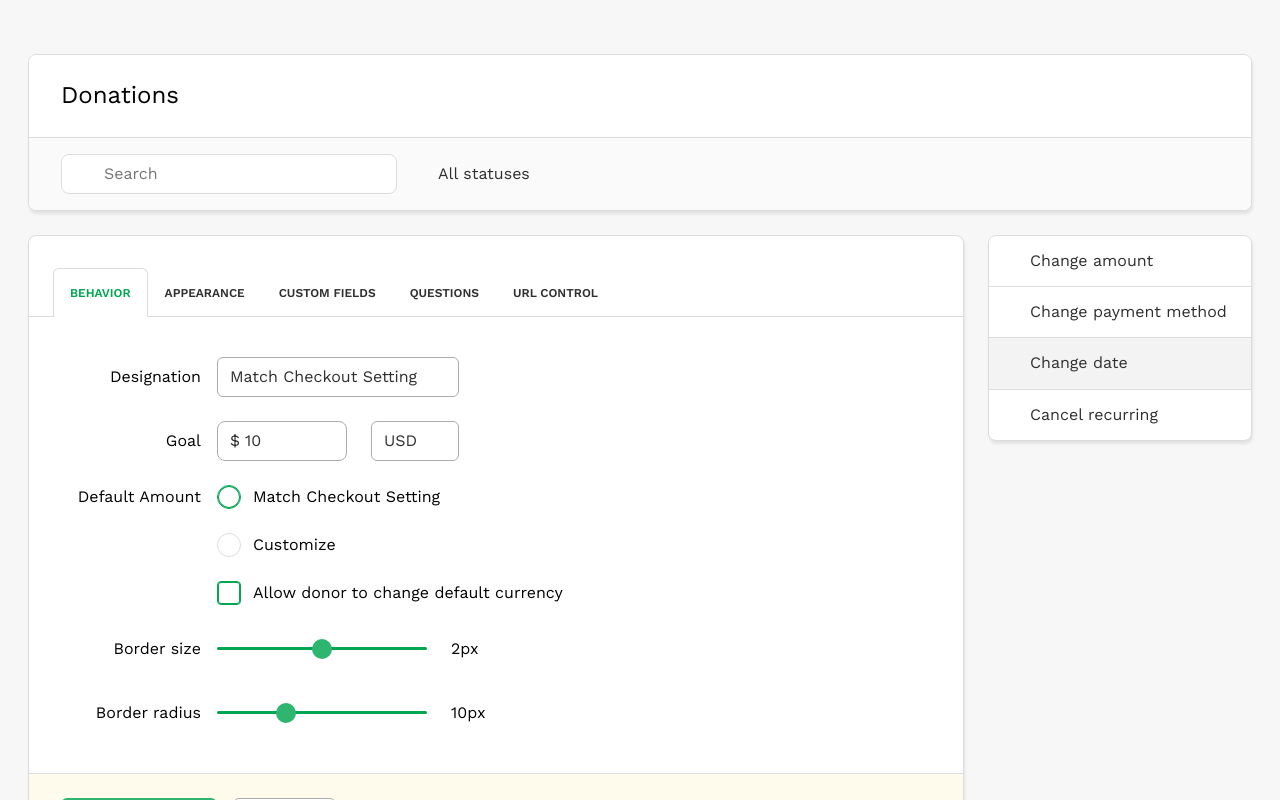
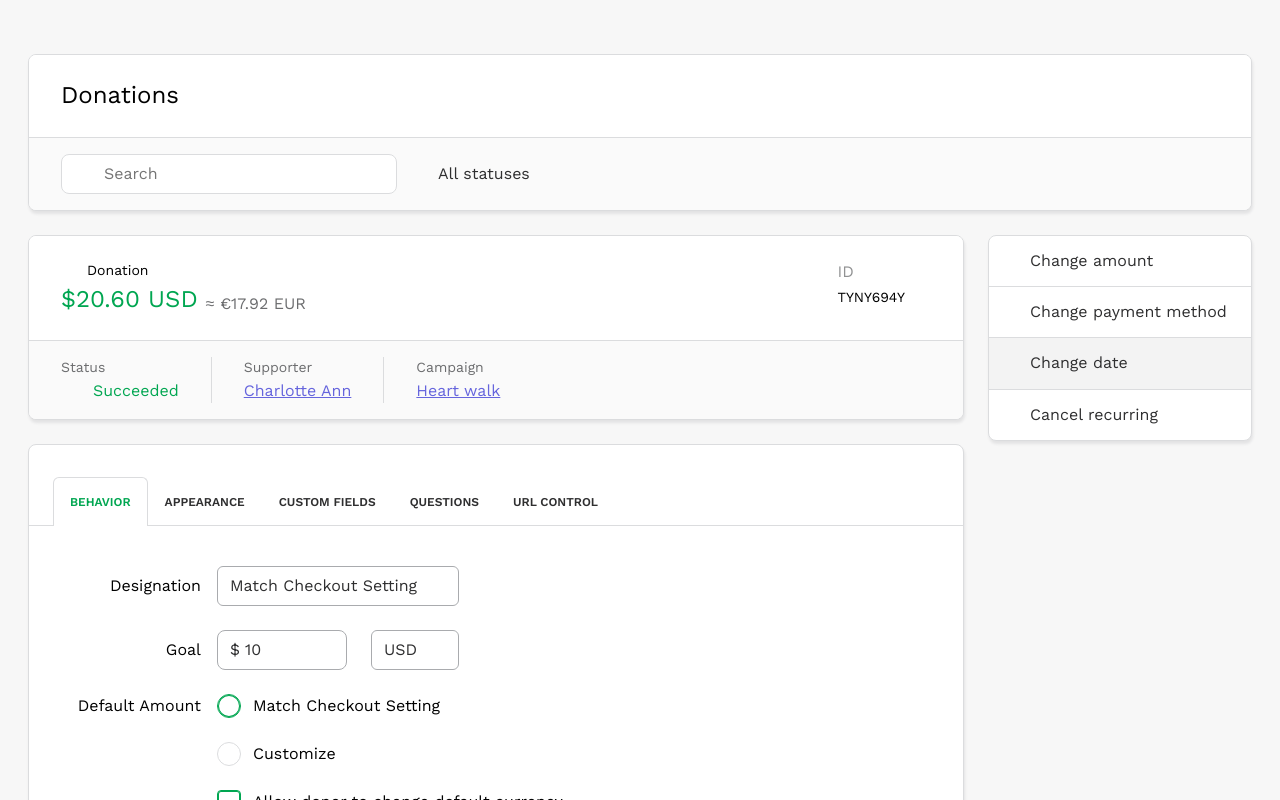
Before and after one commit to moodrets/vue-donation-form, a Vue app: page / in a window 1280 px wide. Shown: the top 800 px of the page. Built offline with nearby package versions, Linux system fonts and the light colour scheme.

Commit message:
info block

```diff
--- a/src/App.vue
+++ b/src/App.vue
@@ -13,6 +13,7 @@
                 <Aside></Aside>
             </aside>
             <main class="app-content-layout__main">
+                <Info></Info>
                 <Tabs></Tabs>
             </main>
         </section>
--- a/src/components/common/SvgIcon.vue
+++ b/src/components/common/SvgIcon.vue
@@ -37,6 +37,11 @@ defineProps({
         }
     }
 
+    &--standalone {
+        fill: none;
+        stroke: none;
+    }
+
     svg {
         display: block;
         width: inherit;
--- a/src/components/donation/Info.vue
+++ b/src/components/donation/Info.vue
@@ -1,14 +1,177 @@
 <template>
-    <div class="app-block">
-        <div class="app-block__header">
-            <h1 class="app-block__title">Donations</h1>
+    <section class="donation-info app-block">
+        <div class="app-block__header donation-info__header">
+            <div class="donation-info__header-part-start">
+                <div class="donation-info__label">
+                    <SvgIcon name="dollar" class="svg-icon--stroke mr"></SvgIcon>
+                    <span class="donation-info__label-text">Donation</span>
+                </div>
+                <div class="donation-info__sum">
+                    <div class="donation-info__sum-value">$20.60 USD</div>
+                    <div class="donation-info__sum-conversion">≈ €17.92 EUR</div>
+                </div>
+            </div>
+            <div class="donation-info__header-part-end">
+                <div class="donation-info__id-label">ID</div>
+                <div class="donation-info__id-value">
+                    <div>TYNY694Y</div>
+                    <SvgIcon name="copy" class="svg-icon--stroke ml"></SvgIcon>
+                </div>
+            </div>
         </div>
-        <div class="app-block__body"></div>
-    </div>
+        <div class="app-block__body donation-info__body">
+            <div class="donation-info__columns">
+                <div class="donation-info__columns-item">
+                    <div class="donation-info__columns-label">Status</div>
+                    <div class="donation-info__status donation-info__status--success">
+                        <SvgIcon name="success" class="svg-icon--standalone mr"></SvgIcon>
+                        <div>Succeeded</div>
+                    </div>
+                </div>
+                <div class="donation-info__columns-item">
+                    <div class="donation-info__columns-label">Supporter</div>
+                    <a href="#">Charlotte Ann</a>
+                </div>
+                <div class="donation-info__columns-item">
+                    <div class="donation-info__columns-label">Campaign</div>
+                    <a href="#">Heart walk</a>
+                </div>
+            </div>
+        </div>
+    </section>
 </template>
 
-<script>
-export default {}
+<script lang="ts" setup>
+import SvgIcon from '@/components/common/SvgIcon.vue'
 </script>
 
-<style lang="scss" scoped></style>
+<style lang="scss" scoped>
+@import '@/styles/base/vars.scss';
+
+.donation-info {
+    &__header {
+        display: flex;
+        flex-direction: column-reverse;
+
+        @media (min-width: $screen-md) {
+            flex-direction: row;
+            justify-content: space-between;
+        }
+
+        &-part-end {
+            margin-bottom: var(--spacing-xl);
+
+            @media (min-width: $screen-md) {
+                margin-bottom: 0;
+            }
+        }
+    }
+
+    &__body {
+        padding-bottom: 0;
+    }
+
+    &__label {
+        display: flex;
+        align-items: center;
+        font-weight: 400;
+        font-size: 14px;
+        line-height: 1.43;
+
+        .svg-icon {
+            width: 18px;
+            height: 18px;
+            color: var(--text-accent);
+        }
+    }
+
+    &__sum {
+        display: flex;
+        align-items: flex-end;
+        flex-wrap: wrap;
+        margin-top: 4px;
+
+        &-value {
+            font-weight: 400;
+            font-size: 24px;
+            line-height: 1.33;
+            color: var(--text-success);
+            margin-right: var(--spacing-xs);
+        }
+
+        &-conversion {
+            font-weight: 400;
+            font-size: 16px;
+            line-height: 1.5;
+            color: var(--text-neutral);
+        }
+    }
+
+    &__id-label {
+        color: var(--text-secondary);
+        font-weight: 400;
+        font-size: 16px;
+        line-height: 1.5;
+    }
+
+    &__id-value {
+        display: flex;
+        align-items: center;
+        margin-top: 4px;
+
+        .svg-icon {
+            cursor: pointer;
+            width: 18px;
+            height: 18px;
+            color: var(--icons-secondary);
+        }
+    }
+
+    &__columns {
+        @media (min-width: $screen-md) {
+            display: flex;
+            flex-wrap: wrap;
+        }
+
+        &-item {
+            font-weight: 400;
+            font-size: 16px;
+            line-height: 24px;
+            margin-bottom: var(--spacing-md);
+
+            @media (min-width: $screen-md) {
+                padding-right: var(--spacing-xl);
+            }
+        }
+
+        &-item + &-item {
+            border-top: 1px solid var(--line-base);
+            padding-top: var(--spacing-md);
+
+            @media (min-width: $screen-md) {
+                border-top: none;
+                padding-top: 0;
+                padding-left: var(--spacing-xl);
+                border-left: 1px solid var(--line-base);
+            }
+        }
+
+        &-label {
+            font-weight: 400;
+            font-size: 14px;
+            line-height: 20px;
+            color: var(--text-neutral);
+            margin-bottom: 2px;
+        }
+    }
+
+    &__status {
+        display: flex;
+        align-items: center;
+
+        &--success {
+            color: var(--text-success);
+        }
+    }
+}
+</style>
--- a/src/styles/base/root.scss
+++ b/src/styles/base/root.scss
@@ -50,6 +50,7 @@
     --text-link-hover: #{lighten(#6665dd, 5%)};
     --text-primary: #2f2f30;
     --text-neutral: #6c6d6f;
+    --text-secondary: #919293;
 
     --icons-secondary: #6c6d6f;
 }
```
Also changed, not shown: src/assets/svg-sprite.svg.
